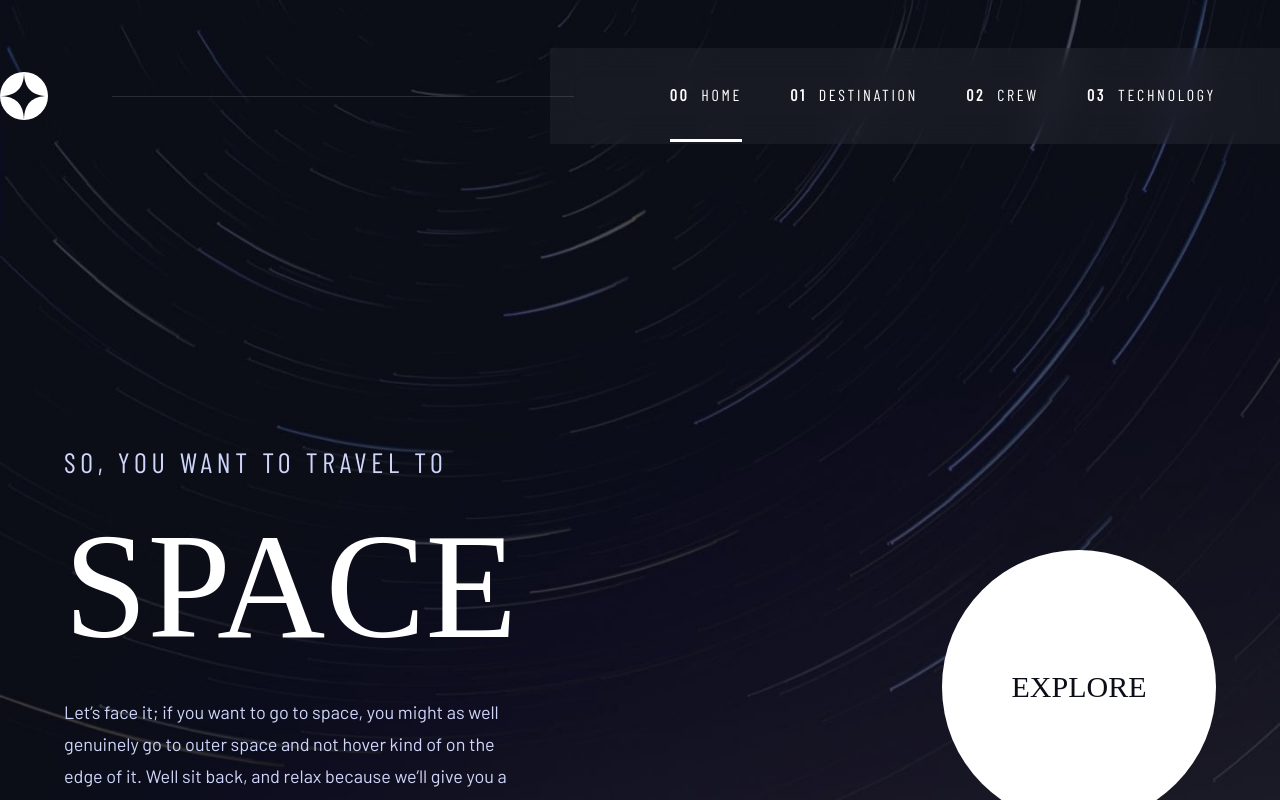
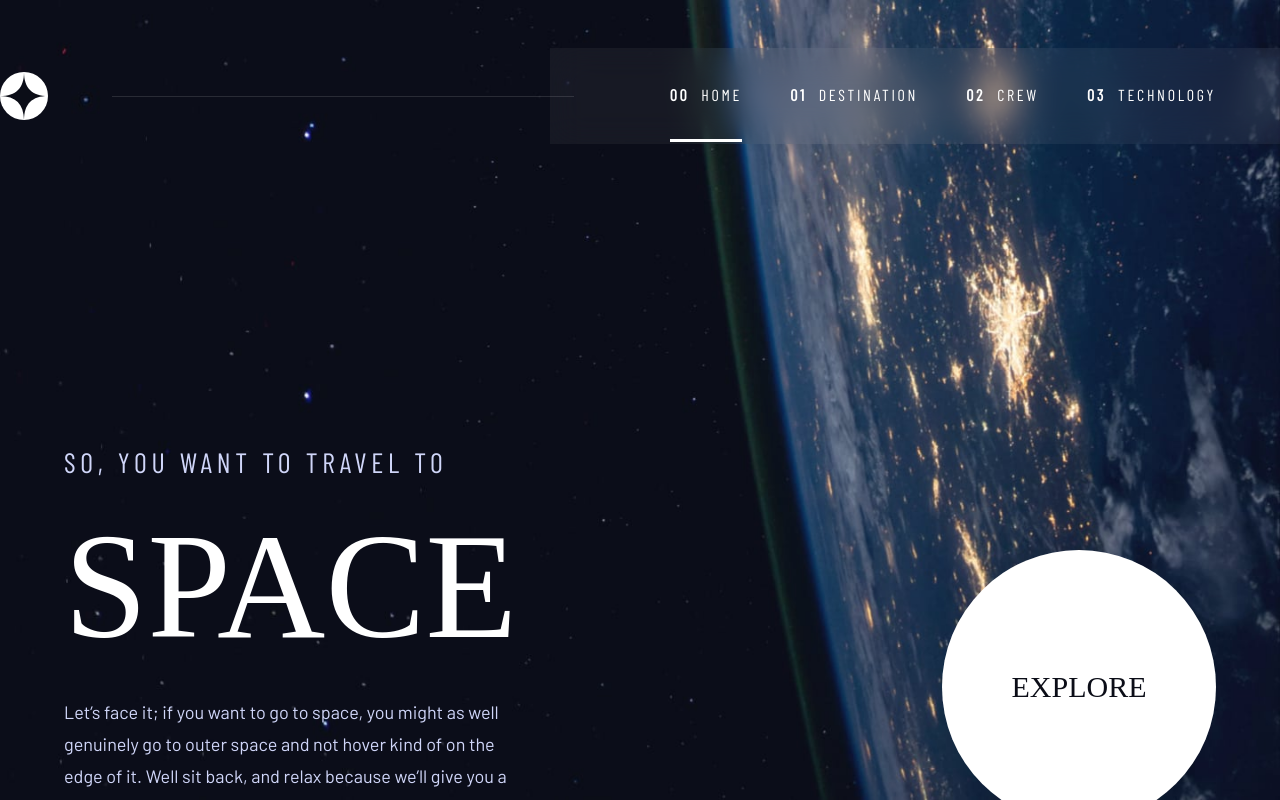
Before and after one commit to utkucanyilmaz/frontendmentor-challenges, a React (Vite) app: page / in a window 1280 px wide. Built offline with nearby package versions, Linux system fonts and the light colour scheme; a web font is replaced by a local one.

Commit message:
Change bg with pathname

```diff
--- a/src/App.jsx
+++ b/src/App.jsx
@@ -3,12 +3,37 @@ import Destination from "./pages/Destination";
 import Home from "./pages/Home";
 import Crew from "./pages/Crew";
 import Technology from "./pages/Technology";
-import { Routes, Route } from "react-router-dom";
+import { Routes, Route, useLocation } from "react-router-dom";
 
 function App() {
+  let location = useLocation().pathname.split("/")[1];
+  let bgImage;
+
+  switch (location) {
+    case "destination":
+      bgImage =
+        "bg-destination-mobile md:bg-destination-tablet xl:bg-destination-desktop";
+      break;
+
+    case "crew":
+      bgImage = "bg-crew-mobile md:bg-crew-tablet xl:bg-crew-desktop";
+      break;
+
+    case "technology":
+      bgImage =
+        "bg-technology-mobile md:bg-technology-tablet xl:bg-technology-desktop";
+      break;
+
+    default:
+      bgImage = "bg-home-mobile md:bg-home-tablet xl:bg-home-desktop";
+      break;
+  }
+
   return (
-    <div className="h-screen bg-technology-desktop bg-cover bg-center overflow-hidden antialiased">
-      <div className="absolute h-24 w-[57%] right-0 backdrop-blur-lg bg-white bg-opacity-5 mt-12"></div>
+    <div
+      className={`xl:h-screen bg-no-repeat bg-cover bg-dark-blue xl:overflow-hidden antialiased ${bgImage} pb-10`}
+    >
+      <div className="absolute h-24 w-[56%] lg:w-[45%] xl:w-[57%] right-0 backdrop-blur-lg bg-white bg-opacity-5 xl:mt-12"></div>
       <div className="container mx-auto text-lg">
         <Header />
         <Routes>
```
